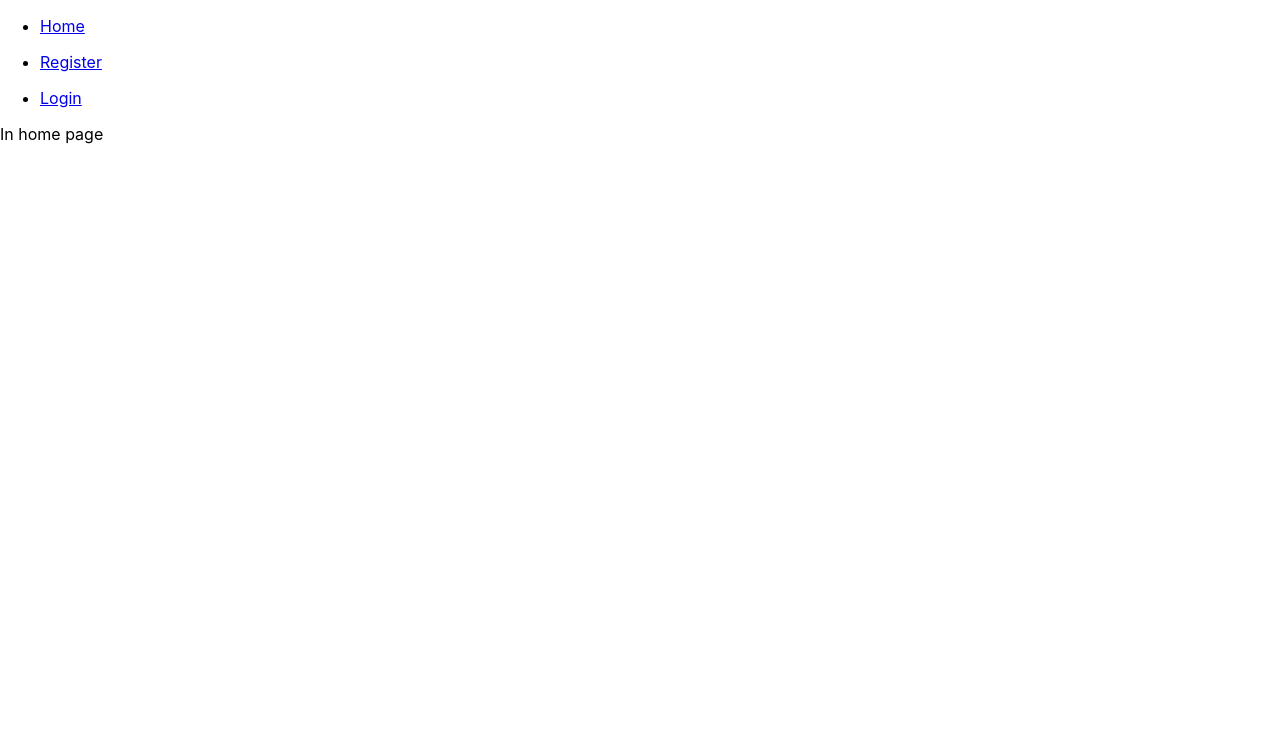
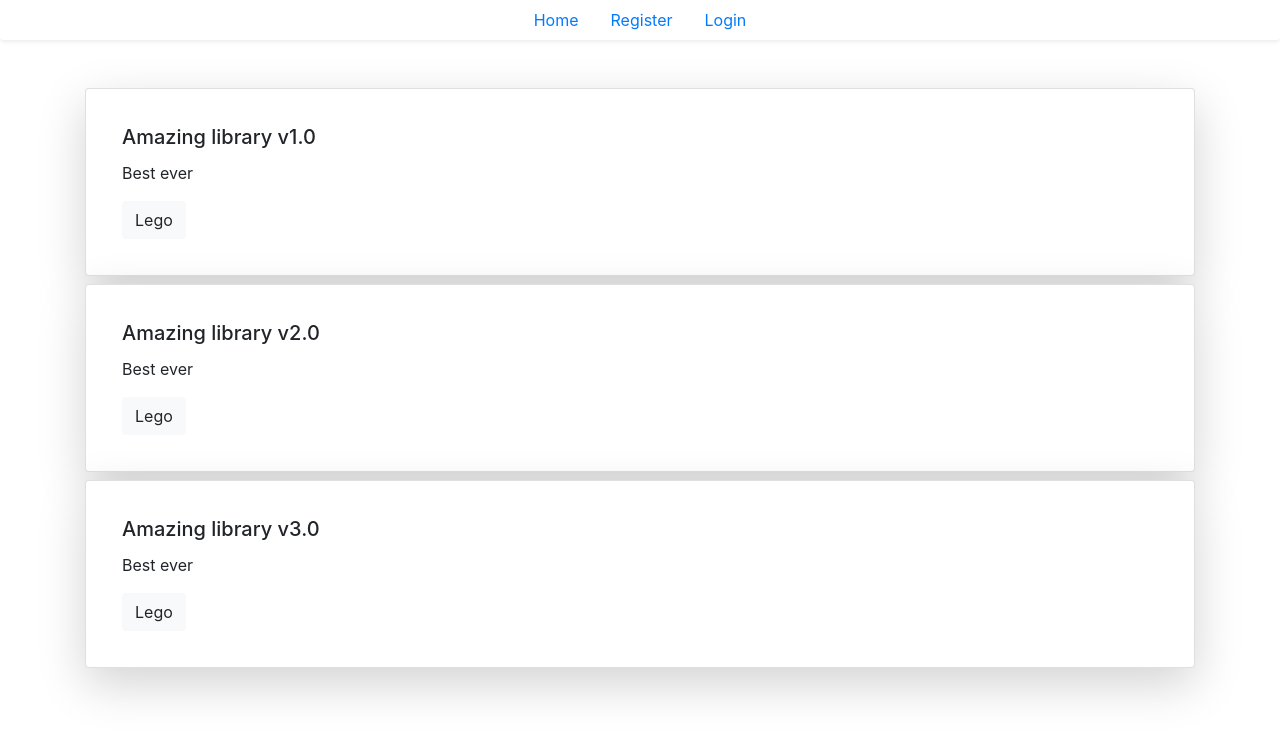
Before and after one commit to Lopatovas/EBClient, a React (Create React App) app: page / in a window 1280 px wide. Shown: the top 736 px of the page. Built offline with nearby package versions, Linux system fonts and the light colour scheme.

Commit message:
Added tons of components and pages

```diff
--- a/src/App.js
+++ b/src/App.js
@@ -1,5 +1,6 @@
 import React from 'react';
 import { Switch, Route, BrowserRouter } from 'react-router-dom';
+import 'bootstrap/dist/css/bootstrap.css';
 
 import Home from './containers/Home';
 import Register from './containers/Register';
--- /dev/null
+++ b/src/components/bookCard/index.js
@@ -0,0 +1,43 @@
+// eslint-disable-next-line react/no-array-index-key
+
+import React from 'react';
+import PropTypes from 'prop-types';
+import { Link } from 'react-router-dom';
+
+function BookCard(props) {
+  const {
+    title, description, facts, buttonTitle, id,
+  } = props;
+  return (
+    <div className="flex-fill shadow-lg p-3 bg-white rounded card m-2">
+      <img src="https://thumbs-prod.si-cdn.com/T_txo7Wkgu6aPjd6a8thp1kDL2s=/420x240/https://public-media.si-cdn.com/filer/91/91/91910c23-cae4-46f8-b7c9-e2b22b8c1710/lostbook.jpg" className="card-img-top" alt="..." />
+      <div className="card-body">
+        <h5 className="card-title">{title}</h5>
+        <p className="card-text">{description}</p>
+      </div>
+      <ul className="list-group list-group-flush">
+        {facts.map((fact, i) => (<li className="list-group-item" key={i}>{fact}</li>))}
+      </ul>
+      <div className="card-body">
+        <Link className="btn btn-light" to={`/Book/${id}`}>{buttonTitle}</Link>
+      </div>
+    </div>
+  );
+}
+
+BookCard.propTypes = {
+  title: PropTypes.string,
+  description: PropTypes.string,
+  facts: PropTypes.arrayOf(PropTypes.object),
+  buttonTitle: PropTypes.string,
+  id: PropTypes.string.isRequired,
+};
+
+BookCard.defaultProps = {
+  title: '',
+  description: '',
+  facts: [],
+  buttonTitle: '',
+};
+
+export default BookCard;
--- /dev/null
+++ b/src/components/formWrapper/index.js
@@ -0,0 +1,32 @@
+import React from 'react';
+import PropTypes from 'prop-types';
+
+function FormWrapper(props) {
+  const { children, callBack, submitText } = props;
+
+  const handleSubmit = (e) => {
+    e.preventDefault();
+    callBack();
+  };
+  return (
+    <form className="shadow-lg p-3 mb-5 bg-white rounded">
+      {children}
+      <button onClick={(e) => { handleSubmit(e); }} type="button" className="btn btn-light">
+        {submitText}
+      </button>
+    </form>
+  );
+}
+
+FormWrapper.propTypes = {
+  children: PropTypes.arrayOf(PropTypes.object),
+  submitText: PropTypes.string,
+  callBack: PropTypes.func.isRequired,
+};
+
+FormWrapper.defaultProps = {
+  children: [],
+  submitText: 'Submit',
+};
+
+export default FormWrapper;
--- /dev/null
+++ b/src/components/input/index.js
@@ -0,0 +1,31 @@
+import React from 'react';
+import PropTypes from 'prop-types';
+
+function Input(props) {
+  const {
+    labelText, id, children,
+  } = props;
+  return (
+    <div className="form-group">
+      <label htmlFor={id}>{labelText}</label>
+      {children}
+    </div>
+  );
+}
+
+Input.propTypes = {
+  labelText: PropTypes.string,
+  id: PropTypes.string,
+  children: PropTypes.oneOfType([
+    PropTypes.arrayOf(PropTypes.node),
+    PropTypes.node,
+  ]).isRequired,
+};
+
+Input.defaultProps = {
+  labelText: '',
+  id: '',
+
+};
+
+export default Input;
--- /dev/null
+++ b/src/components/libraryCard/index.js
@@ -0,0 +1,33 @@
+import React from 'react';
+import PropTypes from 'prop-types';
+import { Link } from 'react-router-dom';
+
+function LibraryCard(props) {
+  const {
+    cardHeader, cardDescription, buttonTitle, id,
+  } = props;
+  return (
+    <div className="shadow-lg p-3 bg-white rounded card mb-2">
+      <div className="card-body">
+        <h5 className="card-title">{cardHeader}</h5>
+        <p className="card-text">{cardDescription}</p>
+        <Link className="btn btn-light" to={`/Library/${id}`}>{buttonTitle}</Link>
+      </div>
+    </div>
+  );
+}
+
+LibraryCard.propTypes = {
+  cardHeader: PropTypes.string,
+  cardDescription: PropTypes.string,
+  buttonTitle: PropTypes.string,
+  id: PropTypes.string.isRequired,
+};
+
+LibraryCard.defaultProps = {
+  cardHeader: '',
+  cardDescription: '',
+  buttonTitle: '',
+};
+
+export default LibraryCard;
--- a/src/components/navBar/index.js
+++ b/src/components/navBar/index.js
@@ -6,15 +6,15 @@ import PropTypes from 'prop-types';
 function NavBar(props) {
   const { routes } = props;
   return (
-    <nav>
-      {routes.map((route, i) => (
-        <ul className="nav" key={i}>
-          <li className="nav-item">
-            {route.action ? 'asd' : <Link className="nav-link active" to={route.url}>{route.name}</Link>}
+    <div className="shadow-sm mb-5 bg-white rounded">
+      <ul className="nav flex-row justify-content-center">
+        {routes.map((route, i) => (
+          <li className="nav-item" key={i}>
+            {route.action ? <a className="nav-link" href="/" onClick={(e) => { route.action(e); }}>Log out</a> : <Link className="nav-link" to={route.url}>{route.name}</Link>}
           </li>
-        </ul>
-      ))}
-    </nav>
+        ))}
+      </ul>
+    </div>
   );
 }
 
--- a/src/config/navRoutes.js
+++ b/src/config/navRoutes.js
@@ -1,7 +1,15 @@
 const navBarRoutes = {
   SIGNED_IN: [
     { name: 'Home', url: '/' },
-    { name: 'Log Out', url: '/', action: () => { console.log('logging out'); } },
+    {
+      name: 'Log Out',
+      url: '/',
+      action: (e) => {
+        e.preventDefault();
+        localStorage.clear();
+        console.log('logging out');
+      },
+    },
   ],
   DEFAULT: [
     { name: 'Home', url: '/' },
--- a/src/containers/Home/index.js
+++ b/src/containers/Home/index.js
@@ -3,18 +3,38 @@ import React from 'react';
 import navBarRoutes from '../../config/navRoutes';
 
 import NavBar from '../../components/navBar';
+import LibraryCard from '../../components/libraryCard';
 
 class Home extends React.Component {
   constructor(props) {
     super(props);
-    this.state = { user: '' };
+    this.state = {};
   }
 
   render() {
     return (
       <div>
-        <NavBar routes={navBarRoutes.DEFAULT} />
-        <div>In home page</div>
+        {localStorage.getItem('isUser') ? <NavBar routes={navBarRoutes.SIGNED_IN} /> : <NavBar routes={navBarRoutes.DEFAULT} />}
+        <div className="container">
+          <LibraryCard
+            cardHeader="Amazing library v1.0"
+            cardDescription="Best ever"
+            buttonTitle="Lego"
+            id="1"
+          />
+          <LibraryCard
+            cardHeader="Amazing library v2.0"
+            cardDescription="Best ever"
+            buttonTitle="Lego"
+            id="2"
+          />
+          <LibraryCard
+            cardHeader="Amazing library v3.0"
+            cardDescription="Best ever"
+            buttonTitle="Lego"
+            id="3"
+          />
+        </div>
       </div>
     );
   }
--- a/src/containers/Library/index.js
+++ b/src/containers/Library/index.js
@@ -1,4 +1,8 @@
 import React from 'react';
+import navBarRoutes from '../../config/navRoutes';
+
+import NavBar from '../../components/navBar';
+import BookCard from '../../components/bookCard';
 
 class Library extends React.Component {
   constructor(props) {
@@ -9,7 +13,39 @@ class Library extends React.Component {
   render() {
     return (
       <div>
-        <div>In Library</div>
+        {localStorage.getItem('isUser') ? <NavBar routes={navBarRoutes.SIGNED_IN} /> : <NavBar routes={navBarRoutes.DEFAULT} />}
+        <div className="container d-flex">
+          <BookCard
+            id="5"
+            title="The book of Amazing vol.1"
+            description="Yeah, pretty good"
+            buttonTitle="Let's check it out!"
+          />
+          <BookCard
+            id="5"
+            title="The book of Amazing vol.2"
+            description="vol.1 was better..."
+            buttonTitle="Let's check it out!"
+          />
+          <BookCard
+            id="5"
+            title="The book of Amazing vol.2"
+            description="vol.1 was better..."
+            buttonTitle="Let's check it out!"
+          />
+          <BookCard
+            id="5"
+            title="The book of Amazing vol.2"
+            description="vol.1 was better..."
+            buttonTitle="Let's check it out!"
+          />
+          <BookCard
+            id="5"
+            title="The book of Amazing vol.2"
+            description="vol.1 was better..."
+            buttonTitle="Let's check it out!"
+          />
+        </div>
       </div>
     );
   }
--- a/src/containers/Login/index.js
+++ b/src/containers/Login/index.js
@@ -1,18 +1,47 @@
+/* eslint-disable react/forbid-prop-types */
 import React from 'react';
+import PropTypes from 'prop-types';
+
+import navBarRoutes from '../../config/navRoutes';
+
+import NavBar from '../../components/navBar';
+import FormWrapper from '../../components/formWrapper';
+import Input from '../../components/input';
 
 class Login extends React.Component {
   constructor(props) {
     super(props);
+    this.submitForm = this.submitForm.bind(this);
     this.state = {};
+  }
+
+  submitForm() {
+    const { history } = this.props;
+    localStorage.setItem('isUser', 'yes');
+    history.push('/');
   }
 
   render() {
     return (
       <div>
-        <div>In Login</div>
+        <NavBar routes={navBarRoutes.DEFAULT} />
+        <div className="container">
+          <FormWrapper callBack={this.submitForm}>
+            <Input labelText="Email" id="emailField">
+              <input type="email" className="form-control" id="emailField" placeholder="name@example.com" />
+            </Input>
+            <Input labelText="Password" id="passwordField">
+              <input type="password" className="form-control" id="passwordField" placeholder="" />
+            </Input>
+          </FormWrapper>
+        </div>
       </div>
     );
   }
 }
 
+Login.propTypes = {
+  history: PropTypes.object.isRequired,
+};
+
 export default Login;
--- a/src/containers/Register/index.js
+++ b/src/containers/Register/index.js
@@ -1,18 +1,46 @@
 import React from 'react';
+import PropTypes from 'prop-types';
+
+import navBarRoutes from '../../config/navRoutes';
+
+import NavBar from '../../components/navBar';
+import FormWrapper from '../../components/formWrapper';
+import Input from '../../components/input';
 
 class Register extends React.Component {
   constructor(props) {
     super(props);
+    this.submitForm = this.submitForm.bind(this);
     this.state = {};
+  }
+
+  submitForm() {
+    const { history } = this.props;
+    localStorage.setItem('isUser', 'yes');
+    history.push('/');
   }
 
   render() {
     return (
       <div>
-        <div>In Register</div>
+        <NavBar routes={navBarRoutes.DEFAULT} />
+        <div className="container">
+          <FormWrapper callBack={this.submitForm}>
+            <Input labelText="Email" id="emailField">
+              <input type="email" className="form-control" id="emailField" placeholder="name@example.com" />
+            </Input>
+            <Input labelText="Password" id="passwordField">
+              <input type="password" className="form-control" id="passwordField" placeholder="" />
+            </Input>
+          </FormWrapper>
+        </div>
       </div>
     );
   }
 }
 
+Register.propTypes = {
+  history: PropTypes.object.isRequired,
+};
+
 export default Register;
```
Also changed, not shown: src/components/list/index.js (added, +16 -0 lines).
